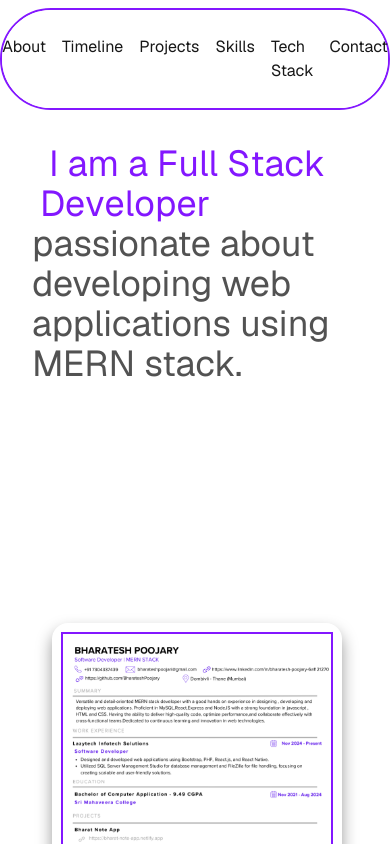
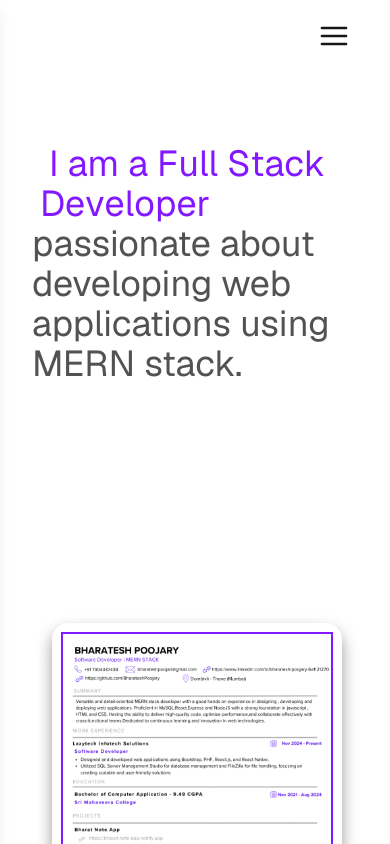
Before and after one commit to BharateshPoojary/portfolio, a Next.js app: page / in a window 390 px wide. Shown: the top 844 px of the page. Built offline with nearby package versions, Linux system fonts and the light colour scheme.

Commit message:
all done for today

```diff
--- a/package.json
+++ b/package.json
@@ -10,11 +10,12 @@
   },
   "dependencies": {
     "clsx": "^2.1.1",
-    "motion": "^12.0.0-alpha.1",
+    "lucide-react": "^0.474.0",
+    "motion": "^12.0.5",
     "next": "15.0.3",
     "react": "19.0.0-rc-66855b96-20241106",
     "react-dom": "19.0.0-rc-66855b96-20241106",
-    "tailwind-merge": "^2.5.5",
+    "tailwind-merge": "^2.6.0",
     "zustand": "^5.0.3"
   },
   "overrides": {
@@ -25,6 +26,7 @@
   },
   "devDependencies": {
     "@eslint/eslintrc": "^3",
+    "@types/next": "^8.0.7",
     "@types/node": "^20",
     "@types/react": "^19.0.4",
     "@types/react-dom": "^19.0.2",
--- a/src/components/layout/MainLayout.tsx
+++ b/src/components/layout/MainLayout.tsx
@@ -1,18 +1,34 @@
-import React from "react";
+"use client";
+import React, { useEffect } from "react";
 import { FlipWords } from "@/components/ui/flip-words";
 import Navbar from "./Navbar";
 import { PinContainer } from "../ui/3d-pin";
+import { useSidebarStore } from "@/store/sidebarStore";
 
 export default function MainLayout() {
   const Resume: string = "/resume-image.png";
   const words = ["Hi,I am Bharatesh Poojary", " I am a Full Stack Developer"];
+  const { isSidebarOpen, closeSideBar } = useSidebarStore();
+  useEffect(() => {
+    if (isSidebarOpen) {
+      document.body.style.overflow = "hidden"; // Disable scrolling
+    } else {
+      document.body.style.overflow = "auto"; // Enable scrolling
+    }
+
+    // Cleanup on unmount or when sidebar state changes
+    return () => {
+      document.body.style.overflow = "auto"; // Ensure scrolling is enabled
+    };
+  }, [isSidebarOpen]);
 
   return (
     <>
       <Navbar />
-      <div className="md:flex justify-center my-5 md:my-0">
+      <div className={`relative  `}>
+        <div className={`md:flex justify-center my-5 md:my-0 `}>
           <div className=" flex flex-col md:flex-row  justify-evenly items-center ">
-          <div className="h-[28rem] flex justify-center items-center px-4 ">
+            <div className="h-[28rem] flex justify-center items-center px-4 w-full">
               <div className="text-4xl mx-auto font-normal text-neutral-600 dark:text-neutral-400">
                 <FlipWords words={words} /> <br />
                 passionate about developing web applications using MERN stack.
@@ -34,6 +50,14 @@ export default function MainLayout() {
             </div>
           </div>
         </div>
+
+        {isSidebarOpen && (
+          <div
+            className="fixed inset-0 bg-black/10 backdrop-blur-sm z-[90]"
+            onClick={closeSideBar}
+          ></div>
+        )}
+      </div>
     </>
   );
 }
--- a/src/components/layout/Navbar.tsx
+++ b/src/components/layout/Navbar.tsx
@@ -1,21 +1,45 @@
 "use client";
-import React, { useState } from "react";
+import React from "react";
 import { Menu, MenuItem } from "../ui/navbar-menu";
 import { cn } from "@/lib/utils";
+import { AlignJustify } from "lucide-react";
+import { useSidebarStore } from "@/store/sidebarStore";
 
-export default function NavbarDemo() {
+export default function Navbar({ className }: { className?: string }) {
+  const { isSidebarOpen, toggleSidebar } = useSidebarStore();
   return (
-    <div className="relative w-full flex items-center justify-center">
-      <Navbar className="top-2" />
+    <>
+      <div className="relative">
+        <div
+          className={`flex md:hidden justify-end cursor-pointer px-10 py-5 fixed top-0 left-0 right-0 z-[100]   ${
+            isSidebarOpen
+              ? "bg-white/60 backdrop-blur-sm z-[90] "
+              : "bg-white/60"
+          }`}
+          onClick={toggleSidebar}
+        >
+          <AlignJustify size={32} />
         </div>
-  );
-}
 
-function Navbar({ className }: { className?: string }) {
-  return (
+        <nav
+          className={`fixed top-0 left-0 h-full w-60 bg-white shadow-lg z-[120]  ${
+            isSidebarOpen
+              ? "translate-x-0 transition-transform duration-300 overflow-y-hidden"
+              : "-translate-x-full transition-transform duration-300 "
+          }`}
+        >
+          <ul className="flex flex-col items-left  h-full py-4  ml-2 space-y-6  text-lg font-medium">
+            <li>About</li>
+            <li>Time Line</li>
+            <li>Projects</li>
+            <li>Skills</li>
+            <li>Contact</li>
+          </ul>
+        </nav>
+      </div>
       <div
         className={cn(
-        "fixed top-10 inset-x-0 max-w-2xl mx-auto z-50 rounded-full",
+          "fixed  inset-x-0 max-w-2xl mx-auto z-50 rounded-full md:block hidden",
           className
         )}
         style={{ border: "2px solid #8317FF" }}
@@ -29,5 +53,6 @@ function Navbar({ className }: { className?: string }) {
           <MenuItem item="Contact"></MenuItem>
         </Menu>
       </div>
+    </>
   );
 }
--- a/src/components/ui/navbar-menu.tsx
+++ b/src/components/ui/navbar-menu.tsx
@@ -5,7 +5,7 @@ import { motion } from "framer-motion";
 export const MenuItem = ({ item }: { item: string }) => {
   return (
     <div className="relative ">
-      <motion.p className="cursor-pointer  hover:text-violet-800 dark:text-white">
+      <motion.p className="cursor-pointer  hover:text-violet-800 dark:text-white font-medium">
         {item}
       </motion.p>
     </div>
@@ -14,7 +14,7 @@ export const MenuItem = ({ item }: { item: string }) => {
 
 export const Menu = ({ children }: { children: React.ReactNode }) => {
   return (
-    <nav className="relative rounded-full border border-transparent dark:bg-black dark:border-white/[0.2] bg-white shadow-input flex justify-center space-x-4 px-8 py-6 ">
+    <nav className="relative rounded-full border border-white/30 bg-white/30 backdrop-blur-lg shadow-input flex justify-evenly space-x-4 px-8 py-6">
       {children}
     </nav>
   );
--- a/src/store/sidebarStore.ts
+++ b/src/store/sidebarStore.ts
@@ -3,9 +3,11 @@ interface SidebarState {
   //This is a structure of the state
   isSidebarOpen: boolean;
   toggleSidebar: () => void;
+  closeSideBar: () => void;
 }
 export const useSidebarStore = create<SidebarState>((set) => ({
   isSidebarOpen: false,
   toggleSidebar: () =>
     set((state) => ({ isSidebarOpen: !state.isSidebarOpen })),
+  closeSideBar: () => set(() => ({ isSidebarOpen: false })),
 })); //set is a function which is used to update the state here the callback function is returing object with the updated state
```
Also changed, not shown: 1 other file (tests, documents, lock files or other folders). Lines whose indentation alone changed are shown as unchanged.
